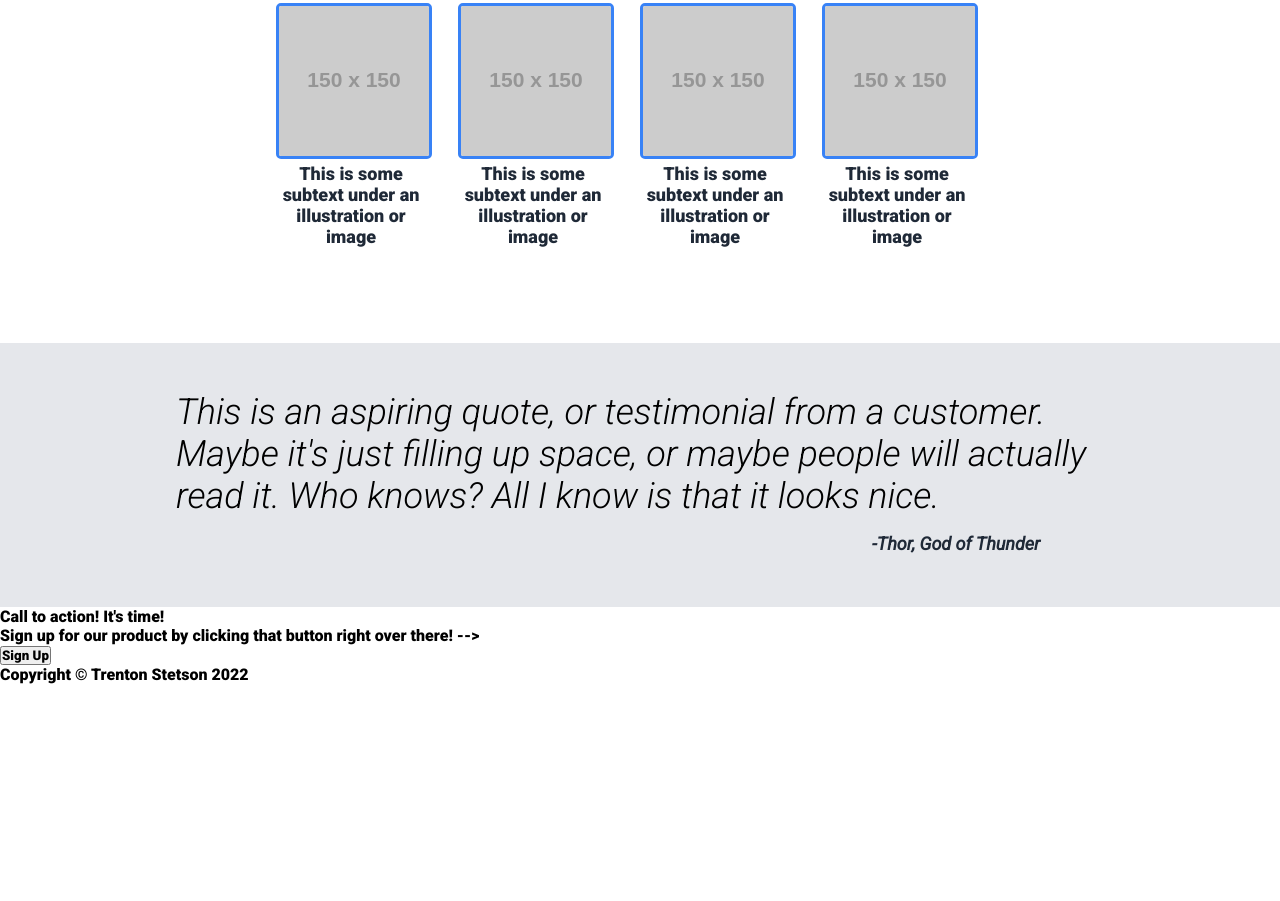
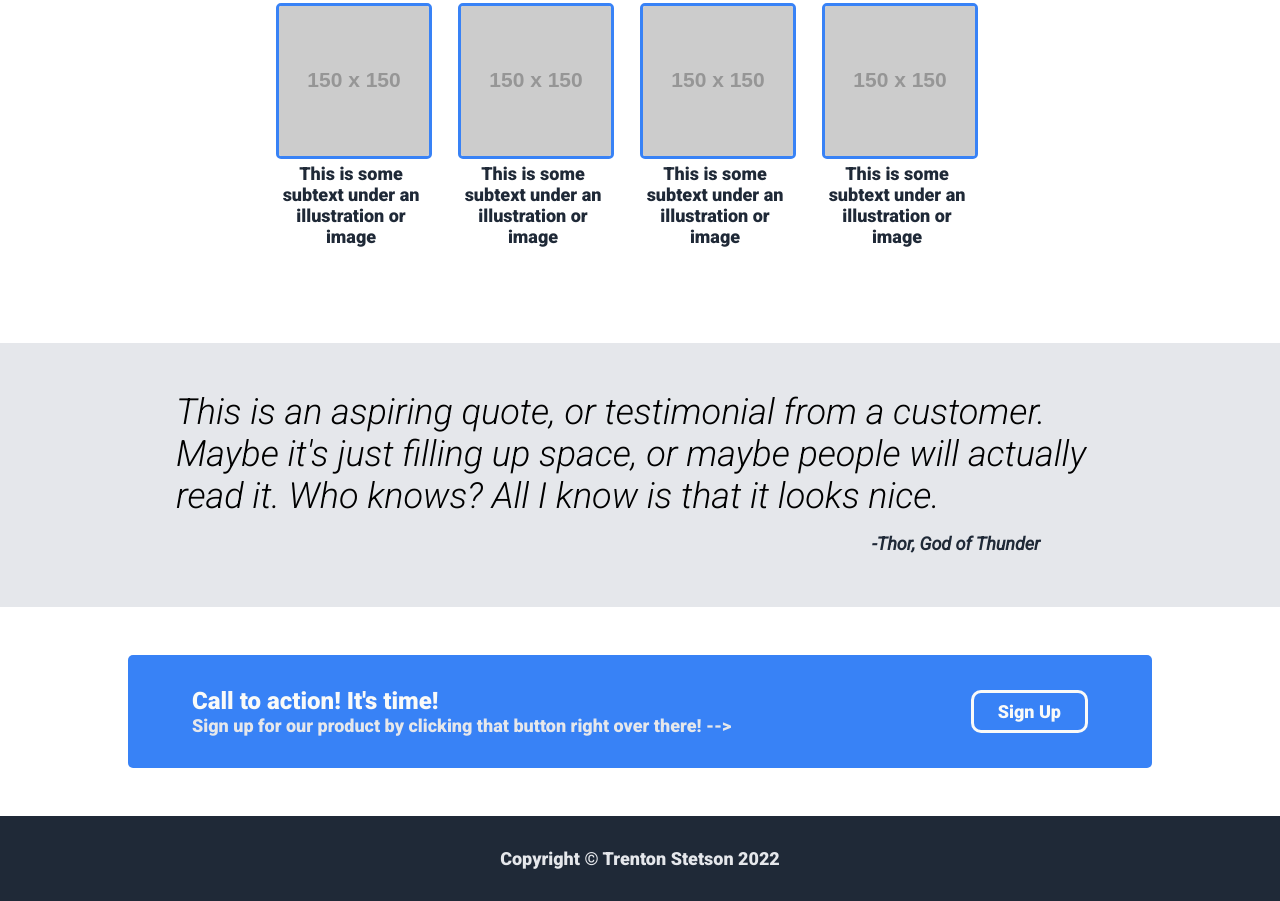
Before and after one commit to stetson912/odin-landing-page, a plain HTML site: page index.html in a window 1280 px wide. Shown: the part 468-1369 px from the top of the page. Before the commit the page ends 1152 px from the top, so only its background shows below. Drawn offline with Linux system fonts and the light colour scheme; placeholder pictures from the web are drawn by us.

Commit message:
Add final styles

```diff
--- a/index.html
+++ b/index.html
@@ -79,14 +79,18 @@
         <cite>-Thor, God of Thunder</cite>
     </blockquote>
     </figure>
-    <section class="call-to-action">
-      <div class="cta-info">
-        <h4>Call to action! It's time!</h3>
-        <p>
-          Sign up for our product by clicking that button right over there! -->
-        </p>
-      </div>
-      <button>Sign Up</button>
+    <section>
+
+         <div class="call-to-action flex container">
+              <div class="cta-info ">
+                <h4>Call to action! It's time!</h3>
+                <p>
+                  Sign up for our product by clicking that button right over there! -->
+                </p>
+              </div>
+              <button class="cta-btn">Sign Up</button>
+
+         </div>
     </section>
     <footer>Copyright &copy; Trenton Stetson 2022</footer>
   </body>
--- a/styles.css
+++ b/styles.css
@@ -32,6 +32,7 @@
 
 .flex{
     display:flex;
+
 }
 
 /* header styles */
@@ -130,3 +131,44 @@ cite{
     font-weight: 800;
     margin-left: 75%;
 }
+
+/* Call to action */
+
+.call-to-action{
+    background-color: var(--bg-secondary);
+    margin: 48px auto;
+    color: var(--fc-primary);
+    padding: 32px 64px;
+    justify-content: space-between;
+    align-items: center;
+    border-radius: 5px;
+
+}
+
+.call-to-action h4{
+    font-size: var(--fs-rg);
+}
+.call-to-action p{
+    font-size: var(--fs-sm);
+    color: var(--fc-light);
+    font-weight: 400;
+}
+
+.cta-btn{
+    background-color: var(--bg-secondary);
+    color: var(--fc-primary);
+    padding: 8px 24px;
+    font-size: var(--fs-sm);
+    border: 3px solid var(--fc-primary);
+    border-radius:10px;
+}
+
+/* footer */
+footer{
+    color: var(--fc-light);
+    font-weight: 400;
+    font-size: var(--fs-sm);
+    background-color: var(--bg-dk);
+    text-align: center;
+    padding: 32px;
+}
```
